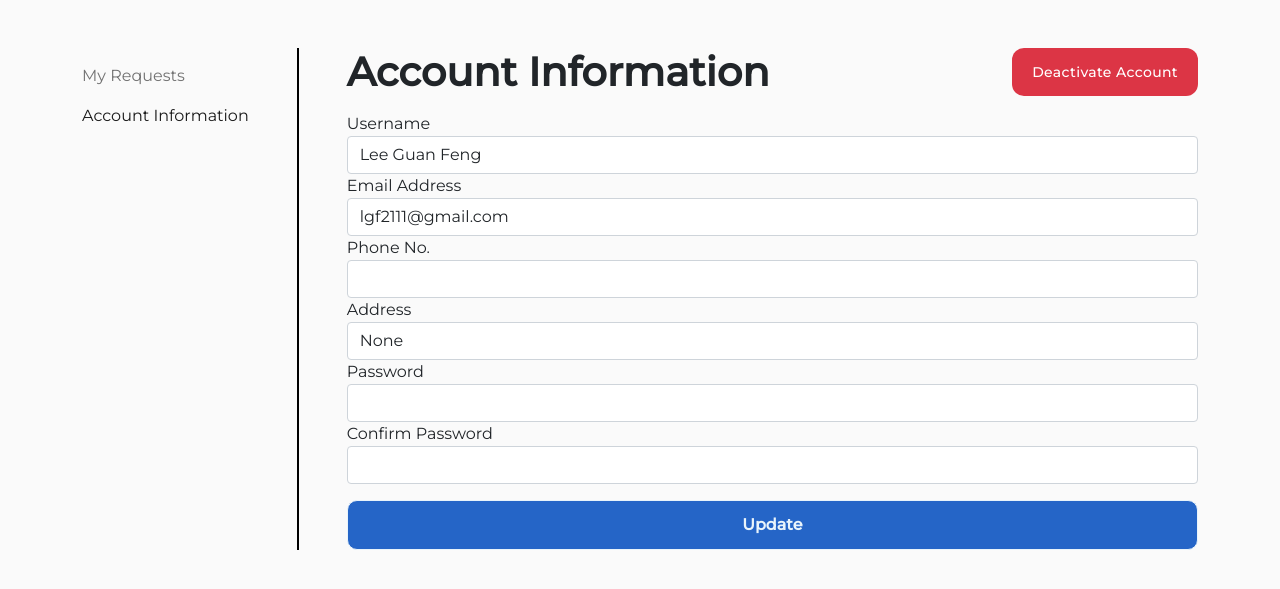
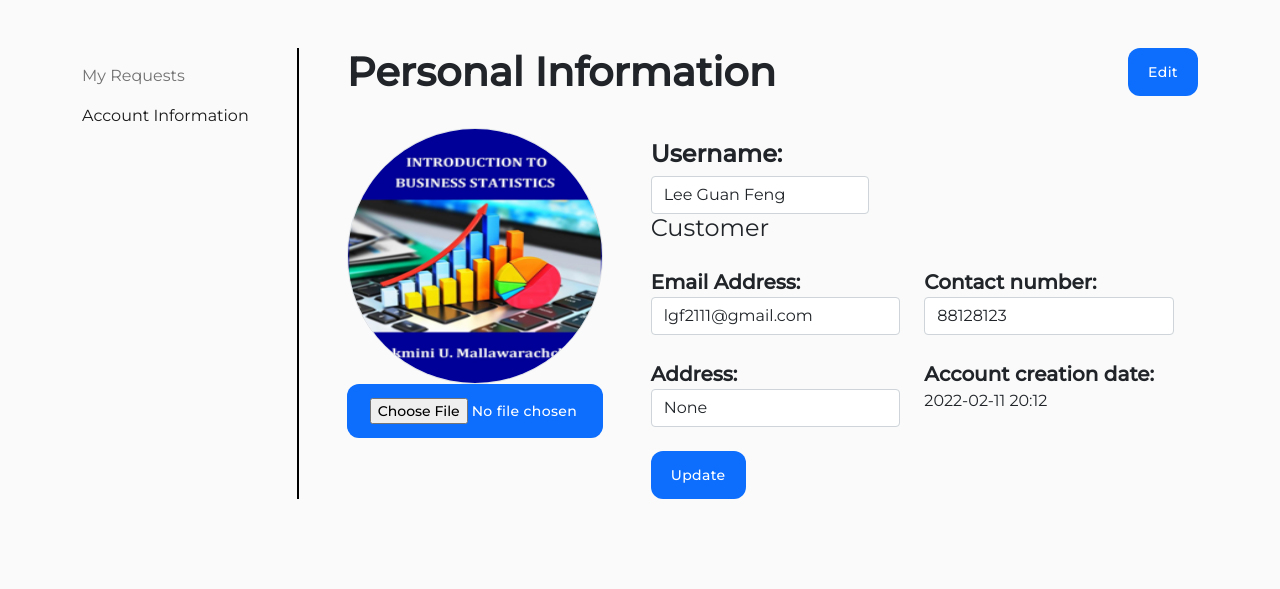
Before and after one commit to sunshinefactoryyy/app-security-proj, a Flask app: page /account/edit in a window 1280 px wide. Shown: the part 80-669 px from the top of the page. Run offline with Flask 2, Linux system fonts and the light colour scheme; a user stored in the database is signed in; style sheets or scripts are compiled from the project's sources; some libraries are stand-ins or nearby versions.

Commit message:
improvised edit account for customer

```diff
--- a/app/forms.py
+++ b/app/forms.py
@@ -32,12 +32,13 @@ class RegistrationForm(FlaskForm):
             raise ValidationError("That email is taken. Please choose a different one.")
 
 class UpdateCustomerAccountForm(FlaskForm):
-    username = StringField("Username", validators=[DataRequired(), Length(min=2, max=20)])
-    email = StringField("Email Address", validators=[DataRequired(), Email(message='Invalid email')])
-    phone_no = StringField("Phone No.", validators=[DataRequired(), Length(min=8, max=20)])
-    address = StringField("Address", validators=[DataRequired()])
-    password = PasswordField("Password", validators=[DataRequired()])
-    confirm_password = PasswordField("Confirm Password", validators=[DataRequired(), EqualTo("password")])
+    picture = FileField("Upload Image", validators=[FileAllowed(['jpg', 'png'])])
+    username = StringField("Username:", validators=[DataRequired(), Length(min=2, max=20)])
+    email = StringField("Email Address:", validators=[DataRequired(), Email(message='Invalid email')])
+    contact_no = StringField("Contact number:", validators=[DataRequired(), Length(min=8, max=20)])
+    address = StringField("Address:", validators=[DataRequired()])
+    password = PasswordField("Password:", validators=[DataRequired()])
+    confirm_password = PasswordField("Confirm Password:", validators=[DataRequired(), EqualTo("password")])
     submit = SubmitField("Update")
 
     def validate_username(self, username):
--- a/app/routes.py
+++ b/app/routes.py
@@ -5,7 +5,7 @@ from app.models import Customer, Inventory
 from flask_login import login_user, current_user, logout_user, login_required
 from requests.exceptions import HTTPError
 import json
-from app.utils import get_google_auth, generate_password, download_picture
+from app.utils import get_google_auth, generate_password, download_picture, save_picture
 from app.config import Auth
 from flask_mail import Message
 import os
@@ -209,11 +209,7 @@ def logout():
 @app.route('/account')
 @login_required
 def customerAccount():
-    picture=current_user.picture if current_user.picture else url_for("static", filename="/src/profile_pics/default.png")
-    username=current_user.username if current_user.username else None
-    email=current_user.email if current_user.email else None
-    phone_no = current_user.phone_no if current_user.phone_no else "None"
-    address = current_user.address if current_user.address else "None"
+    form = UpdateCustomerAccountForm()
     return render_template(
         'customer/account.html',
         title='My Information',
@@ -234,9 +230,13 @@ def editCustomerAccount():
     form = UpdateCustomerAccountForm()
     user = current_user
     if form.validate_on_submit():
+        if form.picture.data:
+            picture_file = save_picture(form.picture.data)
+            os.remove(current_user.picture.replace('/static','app/static'))
+            current_user.picture = picture_file
         current_user.username = form.username.data
         current_user.email = form.email.data
-        current_user.phone_no = form.phone_no.data
+        current_user.contact_no = form.contact_no.data
         current_user.address = form.address.data
         current_user.password = bcrypt.generate_password_hash(form.password.data).decode('utf-8')
         db.session.commit()
@@ -250,7 +250,16 @@ def editCustomerAccount():
         username=current_user.username,
         email=current_user.email,
         form=form,
-        user=current_user
+        user=current_user,
+        userData={
+            'picture' : current_user.picture,
+            'username' : current_user.username,
+            'email' : current_user.email,
+            'contact_no' : current_user.contact_no,
+            'address' : current_user.address,
+            'creation_datetime' : current_user.creation_datetime.strftime(r'%Y-%m-%d %H:%M'),
+        }
+
     )
 
 @app.route('/account/deactivate', methods=["GET", "POST"])
--- a/app/templates/base.html
+++ b/app/templates/base.html
@@ -35,7 +35,9 @@
     <script src="https://cdn.jsdelivr.net/npm/@popperjs/core@2.10.2/dist/umd/popper.min.js" integrity="sha384-7+zCNj/IqJ95wo16oMtfsKbZ9ccEh31eOz1HGyDuCQ6wgnyJNSYdrPa03rtR1zdB" crossorigin="anonymous"></script>
     <script src="https://cdn.jsdelivr.net/npm/bootstrap@5.1.3/dist/js/bootstrap.min.js" integrity="sha384-QJHtvGhmr9XOIpI6YVutG+2QOK9T+ZnN4kzFN1RtK3zEFEIsxhlmWl5/YESvpZ13" crossorigin="anonymous"></script>
     <script src="https://ajax.googleapis.com/ajax/libs/jquery/3.2.1/jquery.min.js"></script>
-
+    <script src="https://code.jquery.com/jquery-3.2.1.slim.min.js" integrity="sha384-KJ3o2DKtIkvYIK3UENzmM7KCkRr/rE9/Qpg6aAZGJwFDMVNA/GpGFF93hXpG5KkN" crossorigin="anonymous"></script>
+    <script src="https://cdnjs.cloudflare.com/ajax/libs/popper.js/1.12.3/umd/popper.min.js" integrity="sha384-vFJXuSJphROIrBnz7yo7oB41mKfc8JzQZiCq4NCceLEaO4IHwicKwpJf9c9IpFgh" crossorigin="anonymous"></script>
+    <script src="https://maxcdn.bootstrapcdn.com/bootstrap/4.0.0-beta.2/js/bootstrap.min.js" integrity="sha384-alpBpkh1PFOepccYVYDB4do5UnbKysX5WZXm3XxPqe5iKTfUKjNkCk9SaVuEZflJ" crossorigin="anonymous"></script>
     {% endblock %}
 </body>
 </html>
--- a/app/templates/customer/editAccount.html
+++ b/app/templates/customer/editAccount.html
@@ -1,17 +1,38 @@
 {% extends "customer/base.html" %}
-{% block title %}Personal Information{% endblock %}
 
 {% block customerContent %}
-<div class="d-flex flex-row align-items-center justify-content-between mb-3">
-    <h1 class="display-6 d-inline-block align-middle" id="p_info_h1">Account Information</h1>
-    {% with link='deactivateAccount', label='Deactivate Account', color='danger' %}
+<div class="d-flex flex-row align-items-center justify-content-between mb-4">
+    <h1 class="display-6 fw-bold d-inline-block align-middle">Personal Information</h1>
+    {% with link='editCustomerAccount', label='Edit', color='primary' %}
         {% include '/includes/customButtonComponent.html' %}
     {% endwith %}
 </div>
-<form method="post" action="">
+<form class="d-flex flex-row align-items-start justify-content-start pt-2" method="post" enctype="multipart/form-data">
     {{ form.hidden_tag() }}
+    <div class="me-5">
+        {% if userData['picture'] %}
+            <div class="tw-h-64 tw-w-64 rounded-circle d-flex align-items-center justify-content-center">
+                <img src="{{ userData['picture'] }}" alt="Profile Picture" class="border rounded-circle" style="height:256px;width:256px;">
+            </div>
+        {% else %}
+            {% include '/includes/accountProfilePicture.html' %}
+            {% endif %}
+            <div class="tw-flex tw-items-center tw-justify-center bg-primary tw-py-3.5 tw-px-5 tw-rounded-xl">
+                {{ form.picture(class="tw-text-sm tw-font-medium tw-tracking-wide tw-text-white tw-whitespace-nowrap", style='width:15em;') }}
+            </div>
+            {% if form.picture.errors %}
+            <div class="text-danger">
+                {% for error in form.picture.errors %}
+                    <span>{{ error }}</span>
+                {% endfor %}
+            </div>
+            {% else %}
+            {% endif %}
+
+    </div>
+    <div class="d-flex flex-grow-1 flex-column align-items-start justify-content-start mt-2">
         <div class="form-group">
-        {{ form.username.label(class="form-control-label") }}
+            {{ form.username.label(class="form-control-label fs-4 fw-bold pb-1") }}
             {% if form.username.errors %}
             {{ form.username(class="form-control is-invalid") }}
             <div class="invalid-feedback">
@@ -19,12 +40,16 @@
                     <span>{{ error }}</span>
                 {% endfor %}
             </div>
+            {% else %}
+            {{ form.username(class="form-control", value=user.username) }}
             {% endif %}
-        {{ form.username(class="form-control", value=user.username) }}
+
         </div><!--form-group-->
 
-    <div class="form-group">
-        {{ form.email.label(class="form-control-label") }}
+        <h3 class="fs-4 fw-normal">Customer</h3>
+        <div class="row row-cols-2 w-100 mt-4">
+            <div class="form-group col pb-4">
+                {{ form.email.label(class="form-control-label fs-5 fw-bold") }}
                 {% if form.email.errors %}
                 {{ form.email(class="form-control is-invalid") }}
                 <div class="invalid-feedback">
@@ -32,25 +57,29 @@
                         <span>{{ error }}</span>
                     {% endfor %}
                 </div>
+                {% else %}
+                {{ form.email(class="form-control fs-6 fw-normal", value=user.email) }}
                 {% endif %}
-        {{ form.email(class="form-control", value=user.email) }}
+
             </div><!--form-group-->
 
-    <div class="form-group">
-        {{ form.phone_no.label(class="form-control-label") }}
-        {% if form.phone_no.errors %}
-        {{ form.phone_no(class="form-control is-invalid") }}
+            <div class="form-group col pb-4">
+                {{ form.contact_no.label(class="form-control-label fs-5 fw-bold") }}
+                {% if form.contact_no.errors %}
+                {{ form.contact_no(class="form-control is-invalid") }}
                 <div class="invalid-feedback">
-            {% for error in form.phone_no.errors %}
+                    {% for error in form.contact_no.errors %}
                         <span>{{ error }}</span>
                     {% endfor %}
                 </div>
+                {% else %}
+                {{ form.contact_no(class="form-control fs-6 fw-normal", value=user.contact_no) }}
                 {% endif %}
-        {{ form.phone_no(class="form-control", value=user.phone_no) }}
+
             </div><!--form-group-->
 
-    <div class="form-group">
-        {{ form.address.label(class="form-control-label") }}
+            <div class="form-group col pb-4">
+                {{ form.address.label(class="form-control-label fs-5 fw-bold") }}
                 {% if form.address.errors %}
                 {{ form.address(class="form-control is-invalid") }}
                 <div class="invalid-feedback">
@@ -58,12 +87,31 @@
                         <span>{{ error }}</span>
                     {% endfor %}
                 </div>
+                {% else %}
+                {{ form.address(class="form-control fs-6 fw-normal", value=user.address) }}
                 {% endif %}
-        {{ form.address(class="form-control", value=user.address) }}
+
             </div><!--form-group-->
+            {% with label='Account creation date', data=userData['creation_datetime'] %}
+                {% include '/includes/accountDetailGridItem.html' %}
+            {% endwith %}
+        </div>
+        <div class="tw-flex tw-items-center tw-justify-center bg-primary tw-py-3.5 tw-px-5 tw-rounded-xl">
+            <button type="button" class="tw-text-sm tw-font-medium tw-tracking-wide tw-text-white tw-whitespace-nowrap" data-toggle="modal" data-target="#updateModal">Update</button>
+        </div>
 
-    <div class="form-group">
-        {{ form.password.label(class="form-control-label") }}
+          <div class="modal fade" id="updateModal" tabindex="-1" role="dialog" aria-labelledby="exampleModalLabel" aria-hidden="true">
+            <div class="modal-dialog" role="document">
+              <div class="modal-content">
+                <div class="modal-header">
+                  <h5 class="modal-title fs-4 fw-bold pb-1" id="exampleModalLabel">Verify it's you</h5>
+                  <button type="button" class="close" data-dismiss="modal" aria-label="Close">
+                    <span aria-hidden="true">&times;</span>
+                  </button>
+                </div>
+                <div class="modal-body">
+                    <div class="form-group col pb-4">
+                        {{ form.password.label(class="form-control-label fs-5 fw-bold") }}
                         {% if form.password.errors %}
                         {{ form.password(class="form-control is-invalid") }}
                         <div class="invalid-feedback">
@@ -71,12 +119,14 @@
                                 <span>{{ error }}</span>
                             {% endfor %}
                         </div>
+                        {% else %}
+                        {{ form.password(class="form-control fs-6 fw-normal") }}
                         {% endif %}
-        {{ form.password(class="form-control") }}
+
                     </div><!--form-group-->
 
-    <div class="form-group">
-        {{ form.confirm_password.label(class="form-control-label") }}
+                    <div class="form-group col pb-4">
+                        {{ form.confirm_password.label(class="form-control-label fs-5 fw-bold") }}
                         {% if form.confirm_password.errors %}
                         {{ form.confirm_password(class="form-control is-invalid") }}
                         <div class="invalid-feedback">
@@ -84,12 +134,23 @@
                                 <span>{{ error }}</span>
                             {% endfor %}
                         </div>
+                        {% else %}
+                        {{ form.confirm_password(class="form-control fs-6 fw-normal") }}
                         {% endif %}
-        {{ form.confirm_password(class="form-control") }}
+
                     </div><!--form-group-->
 
-    <div class="form-group mt-3">
-        {{ form.submit(id="update_btn") }}
+                </div>
+                <div class="modal-footer">
+                    <div class="tw-flex tw-items-center tw-justify-center bg-primary tw-py-3.5 tw-px-5 tw-rounded-xl">
+                        {{ form.submit(class="tw-text-sm tw-font-medium tw-tracking-wide tw-text-white tw-whitespace-nowrap") }}
+                    </div>
+                </div>
+              </div>
+            </div>
+          </div>
+
+
     </div>
 </form>
 {%endblock%}
```
Also changed, not shown: app/templates/customer/account.html (+9 -3 lines), app/templates/customer/editAccount old.html (added, +95 -0 lines), app/utils.py (+13 -2 lines), app/data.sqlite, app/static/src/profile_pics/97d1bc547b01c07b.png (added). Lines whose indentation alone changed are shown as unchanged.
